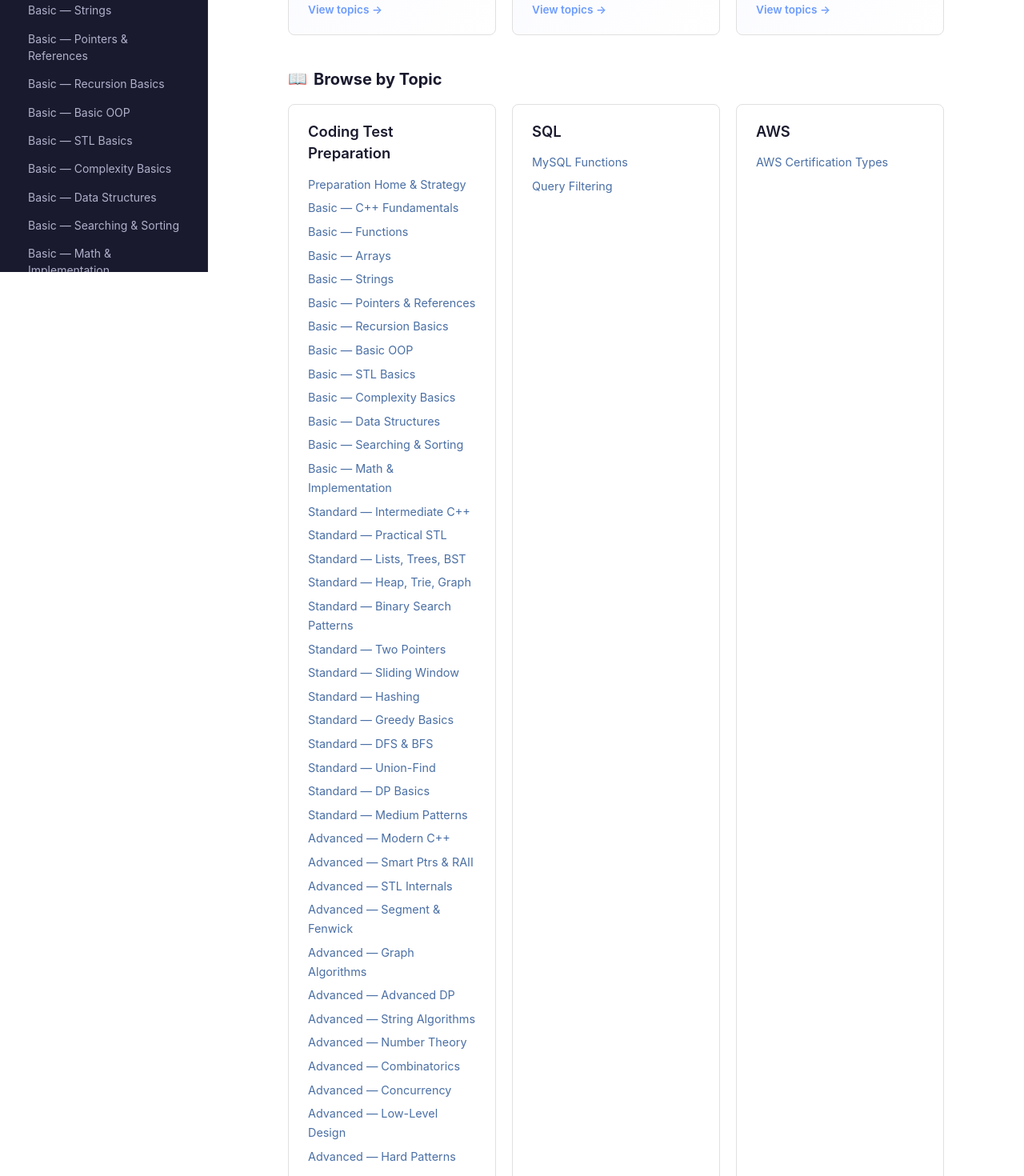
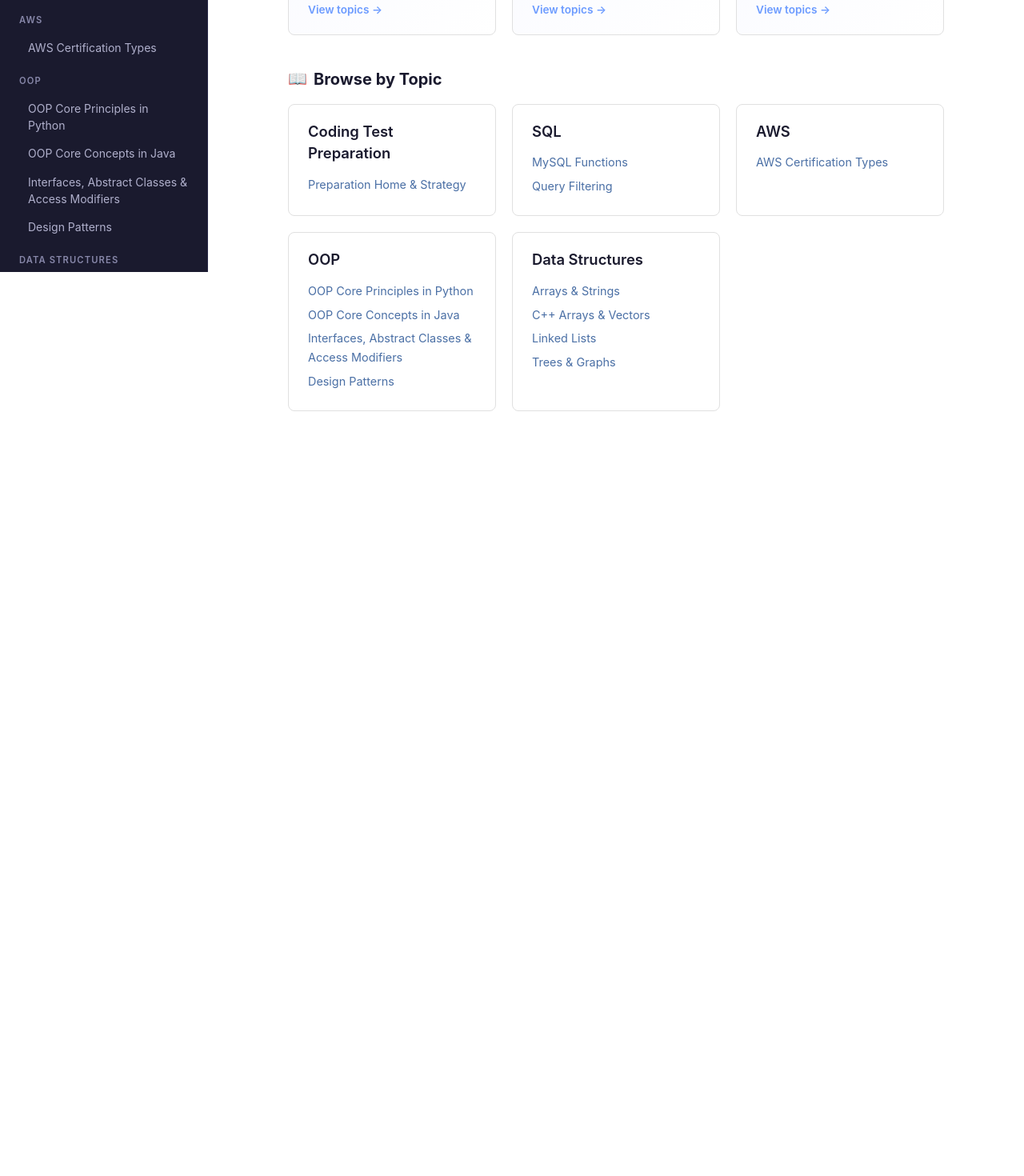
Before and after one commit to gazimaksudur03/JobPrepResources, a React (Vite) app: page / in a window 1280 px wide. Shown: the part 460-1930 px from the top of the page at 80% size. After the commit the page ends 1062 px from the top, so only its background shows below. Built offline with nearby package versions, Linux system fonts and the light colour scheme.

Commit message:
feat: add algorithmic execution pipeline and exploration phases to documentation

```diff
--- a/src/docsConfig.js
+++ b/src/docsConfig.js
@@ -3,43 +3,43 @@
     category: "Coding Test Preparation",
     pages: [
       { title: "Preparation Home & Strategy", path: "CodingTestPreparation/coding_test_preparation" },
-      { title: "Basic — C++ Fundamentals", path: "CodingTestPreparation/Basic/01_cpp_fundamentals" },
-      { title: "Basic — Functions", path: "CodingTestPreparation/Basic/02_functions" },
-      { title: "Basic — Arrays", path: "CodingTestPreparation/Basic/03_arrays" },
-      { title: "Basic — Strings", path: "CodingTestPreparation/Basic/04_strings" },
-      { title: "Basic — Pointers & References", path: "CodingTestPreparation/Basic/05_pointers_and_references" },
-      { title: "Basic — Recursion Basics", path: "CodingTestPreparation/Basic/06_recursion_basics" },
-      { title: "Basic — Basic OOP", path: "CodingTestPreparation/Basic/07_basic_oop" },
-      { title: "Basic — STL Basics", path: "CodingTestPreparation/Basic/08_stl_basics" },
-      { title: "Basic — Complexity Basics", path: "CodingTestPreparation/Basic/09_complexity_basics" },
-      { title: "Basic — Data Structures", path: "CodingTestPreparation/Basic/10_basic_data_structures" },
-      { title: "Basic — Searching & Sorting", path: "CodingTestPreparation/Basic/11_searching_and_sorting" },
-      { title: "Basic — Math & Implementation", path: "CodingTestPreparation/Basic/12_math_and_implementation" },
-      { title: "Standard — Intermediate C++", path: "CodingTestPreparation/Standard/01_intermediate_cpp" },
-      { title: "Standard — Practical STL", path: "CodingTestPreparation/Standard/02_practical_stl" },
-      { title: "Standard — Lists, Trees, BST", path: "CodingTestPreparation/Standard/03_linked_list_trees_bst" },
-      { title: "Standard — Heap, Trie, Graph", path: "CodingTestPreparation/Standard/04_heap_trie_graph" },
-      { title: "Standard — Binary Search Patterns", path: "CodingTestPreparation/Standard/05_binary_search_patterns" },
-      { title: "Standard — Two Pointers", path: "CodingTestPreparation/Standard/06_two_pointers" },
-      { title: "Standard — Sliding Window", path: "CodingTestPreparation/Standard/07_sliding_window" },
-      { title: "Standard — Hashing", path: "CodingTestPreparation/Standard/08_hashing" },
-      { title: "Standard — Greedy Basics", path: "CodingTestPreparation/Standard/09_greedy_basics" },
-      { title: "Standard — DFS & BFS", path: "CodingTestPreparation/Standard/10_dfs_bfs" },
-      { title: "Standard — Union-Find", path: "CodingTestPreparation/Standard/11_union_find" },
-      { title: "Standard — DP Basics", path: "CodingTestPreparation/Standard/12_dp_basics" },
-      { title: "Standard — Medium Patterns", path: "CodingTestPreparation/Standard/13_medium_interview_patterns" },
-      { title: "Advanced — Modern C++", path: "CodingTestPreparation/Advanced/01_modern_advanced_cpp" },
-      { title: "Advanced — Smart Ptrs & RAII", path: "CodingTestPreparation/Advanced/02_smart_pointers_move_raii" },
-      { title: "Advanced — STL Internals", path: "CodingTestPreparation/Advanced/03_advanced_stl" },
-      { title: "Advanced — Segment & Fenwick", path: "CodingTestPreparation/Advanced/04_segment_fenwick_sparse" },
-      { title: "Advanced — Graph Algorithms", path: "CodingTestPreparation/Advanced/05_advanced_graph" },
-      { title: "Advanced — Advanced DP", path: "CodingTestPreparation/Advanced/06_advanced_dp" },
-      { title: "Advanced — String Algorithms", path: "CodingTestPreparation/Advanced/07_string_algorithms" },
-      { title: "Advanced — Number Theory", path: "CodingTestPreparation/Advanced/08_number_theory" },
-      { title: "Advanced — Combinatorics", path: "CodingTestPreparation/Advanced/09_combinatorics" },
-      { title: "Advanced — Concurrency", path: "CodingTestPreparation/Advanced/10_concurrency_basics" },
-      { title: "Advanced — Low-Level Design", path: "CodingTestPreparation/Advanced/11_low_level_design" },
-      { title: "Advanced — Hard Patterns", path: "CodingTestPreparation/Advanced/12_hard_interview_patterns" },
+      // { title: "Basic — C++ Fundamentals", path: "CodingTestPreparation/Basic/01_cpp_fundamentals" },
+      // { title: "Basic — Functions", path: "CodingTestPreparation/Basic/02_functions" },
+      // { title: "Basic — Arrays", path: "CodingTestPreparation/Basic/03_arrays" },
+      // { title: "Basic — Strings", path: "CodingTestPreparation/Basic/04_strings" },
+      // { title: "Basic — Pointers & References", path: "CodingTestPreparation/Basic/05_pointers_and_references" },
+      // { title: "Basic — Recursion Basics", path: "CodingTestPreparation/Basic/06_recursion_basics" },
+      // { title: "Basic — Basic OOP", path: "CodingTestPreparation/Basic/07_basic_oop" },
+      // { title: "Basic — STL Basics", path: "CodingTestPreparation/Basic/08_stl_basics" },
+      // { title: "Basic — Complexity Basics", path: "CodingTestPreparation/Basic/09_complexity_basics" },
+      // { title: "Basic — Data Structures", path: "CodingTestPreparation/Basic/10_basic_data_structures" },
+      // { title: "Basic — Searching & Sorting", path: "CodingTestPreparation/Basic/11_searching_and_sorting" },
+      // { title: "Basic — Math & Implementation", path: "CodingTestPreparation/Basic/12_math_and_implementation" },
+      // { title: "Standard — Intermediate C++", path: "CodingTestPreparation/Standard/01_intermediate_cpp" },
+      // { title: "Standard — Practical STL", path: "CodingTestPreparation/Standard/02_practical_stl" },
+      // { title: "Standard — Lists, Trees, BST", path: "CodingTestPreparation/Standard/03_linked_list_trees_bst" },
+      // { title: "Standard — Heap, Trie, Graph", path: "CodingTestPreparation/Standard/04_heap_trie_graph" },
+      // { title: "Standard — Binary Search Patterns", path: "CodingTestPreparation/Standard/05_binary_search_patterns" },
+      // { title: "Standard — Two Pointers", path: "CodingTestPreparation/Standard/06_two_pointers" },
+      // { title: "Standard — Sliding Window", path: "CodingTestPreparation/Standard/07_sliding_window" },
+      // { title: "Standard — Hashing", path: "CodingTestPreparation/Standard/08_hashing" },
+      // { title: "Standard — Greedy Basics", path: "CodingTestPreparation/Standard/09_greedy_basics" },
+      // { title: "Standard — DFS & BFS", path: "CodingTestPreparation/Standard/10_dfs_bfs" },
+      // { title: "Standard — Union-Find", path: "CodingTestPreparation/Standard/11_union_find" },
+      // { title: "Standard — DP Basics", path: "CodingTestPreparation/Standard/12_dp_basics" },
+      // { title: "Standard — Medium Patterns", path: "CodingTestPreparation/Standard/13_medium_interview_patterns" },
+      // { title: "Advanced — Modern C++", path: "CodingTestPreparation/Advanced/01_modern_advanced_cpp" },
+      // { title: "Advanced — Smart Ptrs & RAII", path: "CodingTestPreparation/Advanced/02_smart_pointers_move_raii" },
+      // { title: "Advanced — STL Internals", path: "CodingTestPreparation/Advanced/03_advanced_stl" },
+      // { title: "Advanced — Segment & Fenwick", path: "CodingTestPreparation/Advanced/04_segment_fenwick_sparse" },
+      // { title: "Advanced — Graph Algorithms", path: "CodingTestPreparation/Advanced/05_advanced_graph" },
+      // { title: "Advanced — Advanced DP", path: "CodingTestPreparation/Advanced/06_advanced_dp" },
+      // { title: "Advanced — String Algorithms", path: "CodingTestPreparation/Advanced/07_string_algorithms" },
+      // { title: "Advanced — Number Theory", path: "CodingTestPreparation/Advanced/08_number_theory" },
+      // { title: "Advanced — Combinatorics", path: "CodingTestPreparation/Advanced/09_combinatorics" },
+      // { title: "Advanced — Concurrency", path: "CodingTestPreparation/Advanced/10_concurrency_basics" },
+      // { title: "Advanced — Low-Level Design", path: "CodingTestPreparation/Advanced/11_low_level_design" },
+      // { title: "Advanced — Hard Patterns", path: "CodingTestPreparation/Advanced/12_hard_interview_patterns" },
     ],
   },
   {
```
Also changed, not shown: public/docs/AdhocLearning/arraydistance.md (added, +79 -0 lines).
